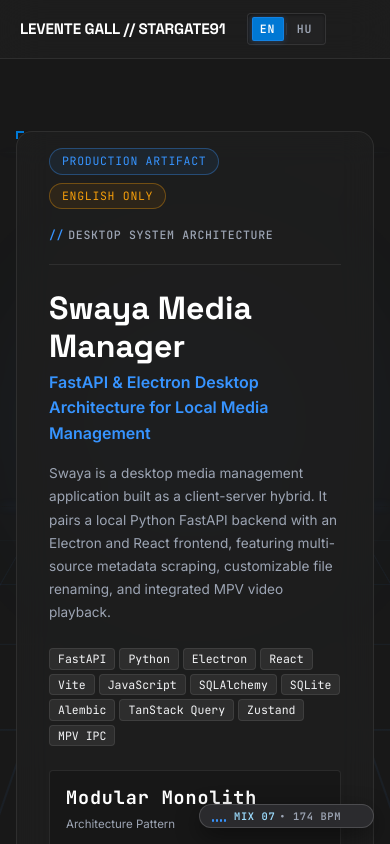
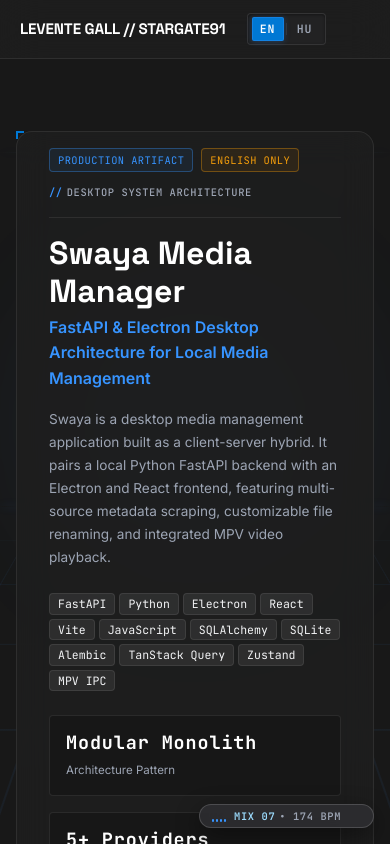
Before and after one commit to stargate91/leventegall-dev, a Next.js app: page /projects/swaya in a window 390 px wide. Shown: the top 844 px of the page. Built offline with nearby package versions, Linux system fonts and the light colour scheme; some icons are missing.

Commit message:
fix(ui): prevent lightbox counter and project card badge mobile overflow

```diff
--- a/src/components/projects/ProjectItemCard.module.css
+++ b/src/components/projects/ProjectItemCard.module.css
@@ -15,6 +15,12 @@
   .mainGrid {
     grid-template-columns: 1fr;
     gap: var(--space-xl);
+  }
+}
+
+@media (max-width: 640px) {
+  .projectCard {
+    padding: var(--space-md);
   }
 }
 
--- a/src/components/ui/CardMetaBar.module.css
+++ b/src/components/ui/CardMetaBar.module.css
@@ -1,3 +1,4 @@
+/* CardMetaBar.module.css */
 .metaBar {
   display: flex;
   flex-wrap: wrap;
@@ -7,6 +8,18 @@
   padding-bottom: var(--space-md);
   margin-bottom: var(--space-lg);
   border-bottom: 1px solid var(--border-subtle);
+}
+
+.badgeWrapper {
+  display: flex;
+  align-items: center;
+  min-width: 0;
+  max-width: 100%;
+}
+
+.rightWrapper {
+  display: flex;
+  align-items: center;
 }
 
 .telemetryText {
@@ -28,3 +41,15 @@
   font-weight: 600;
   color: var(--color-accent-core);
 }
+
+@media (max-width: 640px) {
+  .metaBar {
+    gap: var(--space-xs);
+    padding-bottom: var(--space-sm);
+    margin-bottom: var(--space-md);
+  }
+
+  .telemetryText {
+    font-size: var(--text-2xs);
+  }
+}
--- a/src/components/ui/CardMetaBar.tsx
+++ b/src/components/ui/CardMetaBar.tsx
@@ -41,10 +41,13 @@ export default function CardMetaBar({
     return null;
   };
 
+  const badgeContent = renderBadge();
+  const rightContent = renderRight();
+
   return (
     <div className={`${styles.metaBar} ${className}`.trim()} style={style}>
-      <div>{renderBadge()}</div>
-      <div>{renderRight()}</div>
+      {badgeContent && <div className={styles.badgeWrapper}>{badgeContent}</div>}
+      {rightContent && <div className={styles.rightWrapper}>{rightContent}</div>}
     </div>
   );
 }
--- a/src/components/ui/TelemetryBadge.module.css
+++ b/src/components/ui/TelemetryBadge.module.css
@@ -1,9 +1,11 @@
+/* TelemetryBadge.module.css */
 .badge {
   display: inline-flex;
   flex-shrink: 0;
   gap: var(--space-xs);
   align-items: center;
   width: fit-content;
+  max-width: 100%;
   padding: var(--space-2xs) var(--space-sm);
   font-family: var(--font-jetbrains), monospace;
   font-size: var(--text-xs);
@@ -55,3 +57,18 @@
   display: inline-flex;
   align-items: center;
 }
+
+@media (max-width: 640px) {
+  .badge {
+    flex-shrink: 1;
+    min-width: 0;
+    max-width: 100%;
+    padding: var(--space-2xs) var(--space-xs);
+    font-size: var(--text-2xs);
+    line-height: 1.35;
+    letter-spacing: 0.04em;
+    overflow-wrap: break-word;
+    white-space: normal;
+    border-radius: var(--radius-sm);
+  }
+}
```
Also changed, not shown: src/components/ui/Lightbox.module.css.
